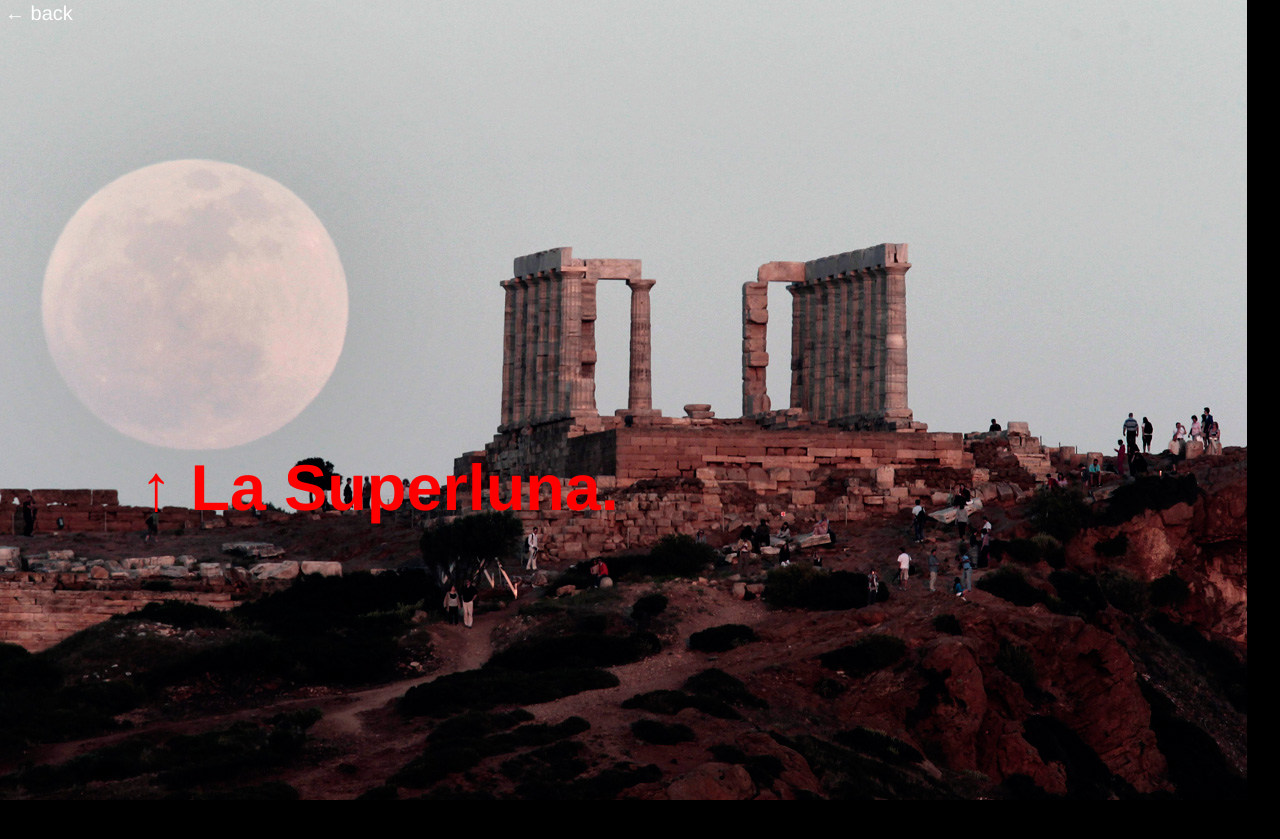
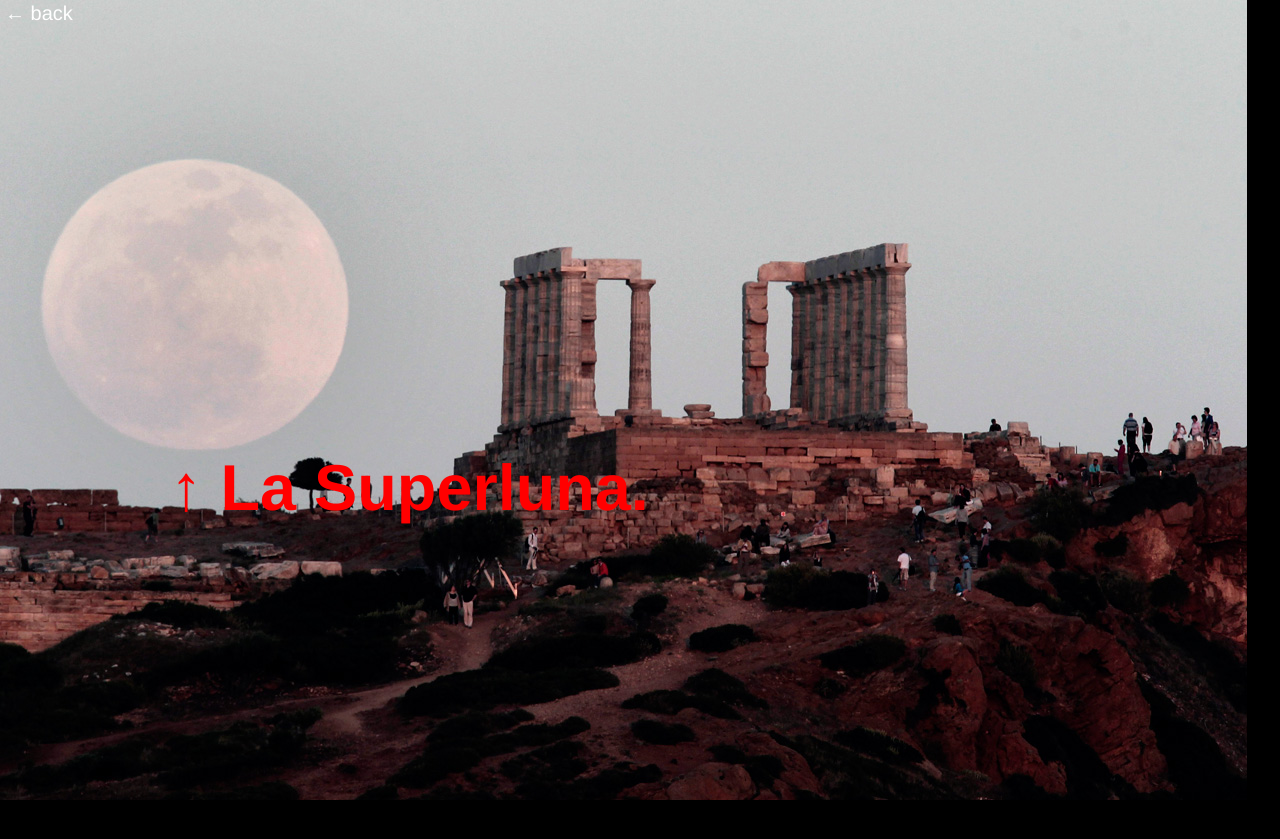
Before and after one commit to justinperkins/justinperkins.github.com, a Jekyll site: the page built from _posts/2012-05-08-supermoon.html, in a window 1280 px wide. Shown: the top 839 px of the page. Built offline with Jekyll 4.4.1, drawn with Linux system fonts in a browser that asks for light colours.

Commit message:
should have fixed positioning last time. instead, i am doing it this time

```diff
--- a/_posts/2012-05-08-supermoon.html
+++ b/_posts/2012-05-08-supermoon.html
@@ -6,6 +6,6 @@ title: "Supermoon"
 <style type="text/css">
 body{ background:black url(/images/greece-supermoon.jpg) no-repeat top left; }
 body > a{ background:transparent; color:#fff; }
-h1{ color:red; font-family:Helvetica, sans-serif; font-size:6em; text-align:left; margin:0; padding:0; position:absolute; top:450px; left:140px;}
+h1{ color:red; font-family:Helvetica, sans-serif; font-size:6em; text-align:left; margin:0; padding:0; position:absolute; top:450px; left:170px;}
 </style>
 <h1>↑ La Superluna.</h1>
```
